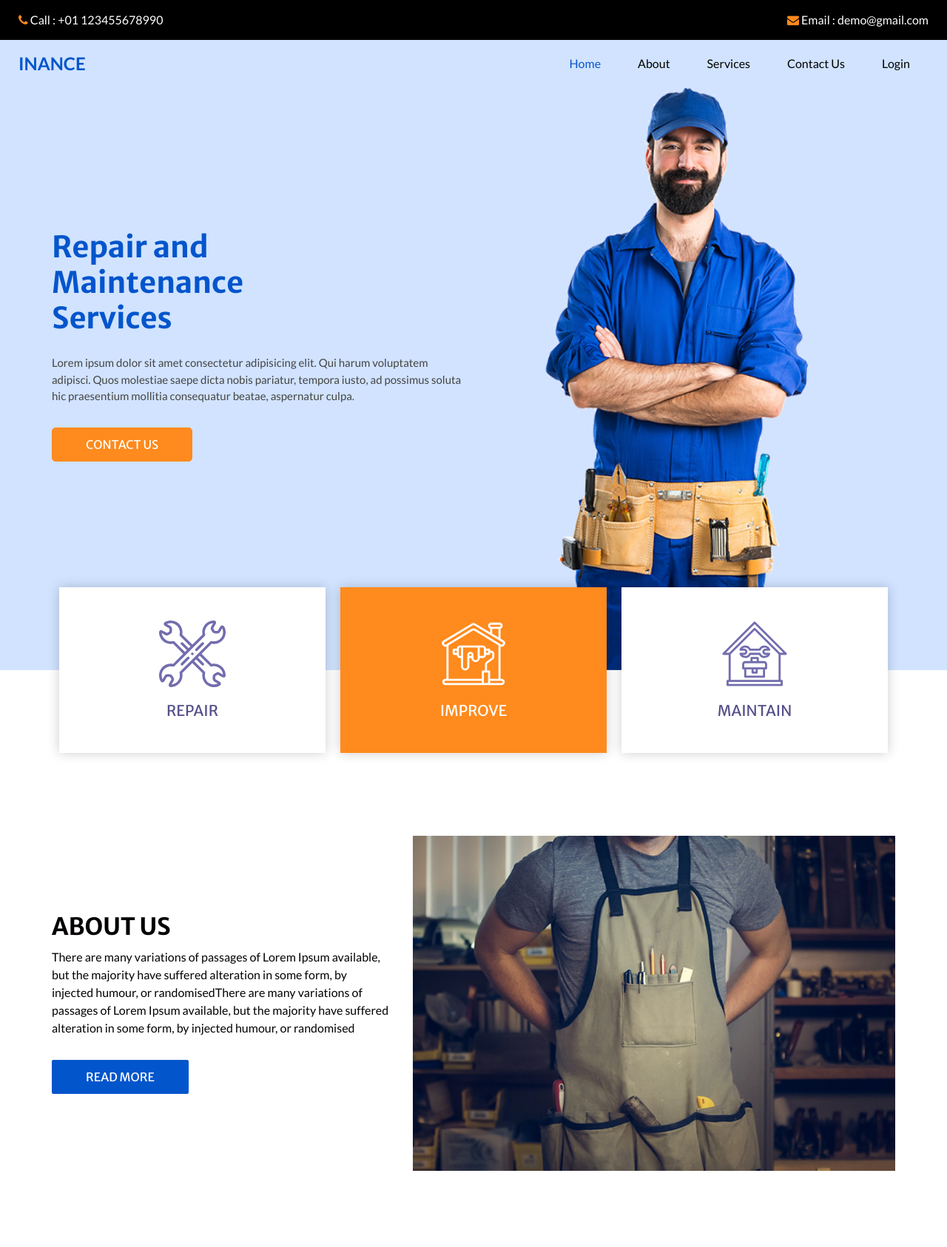
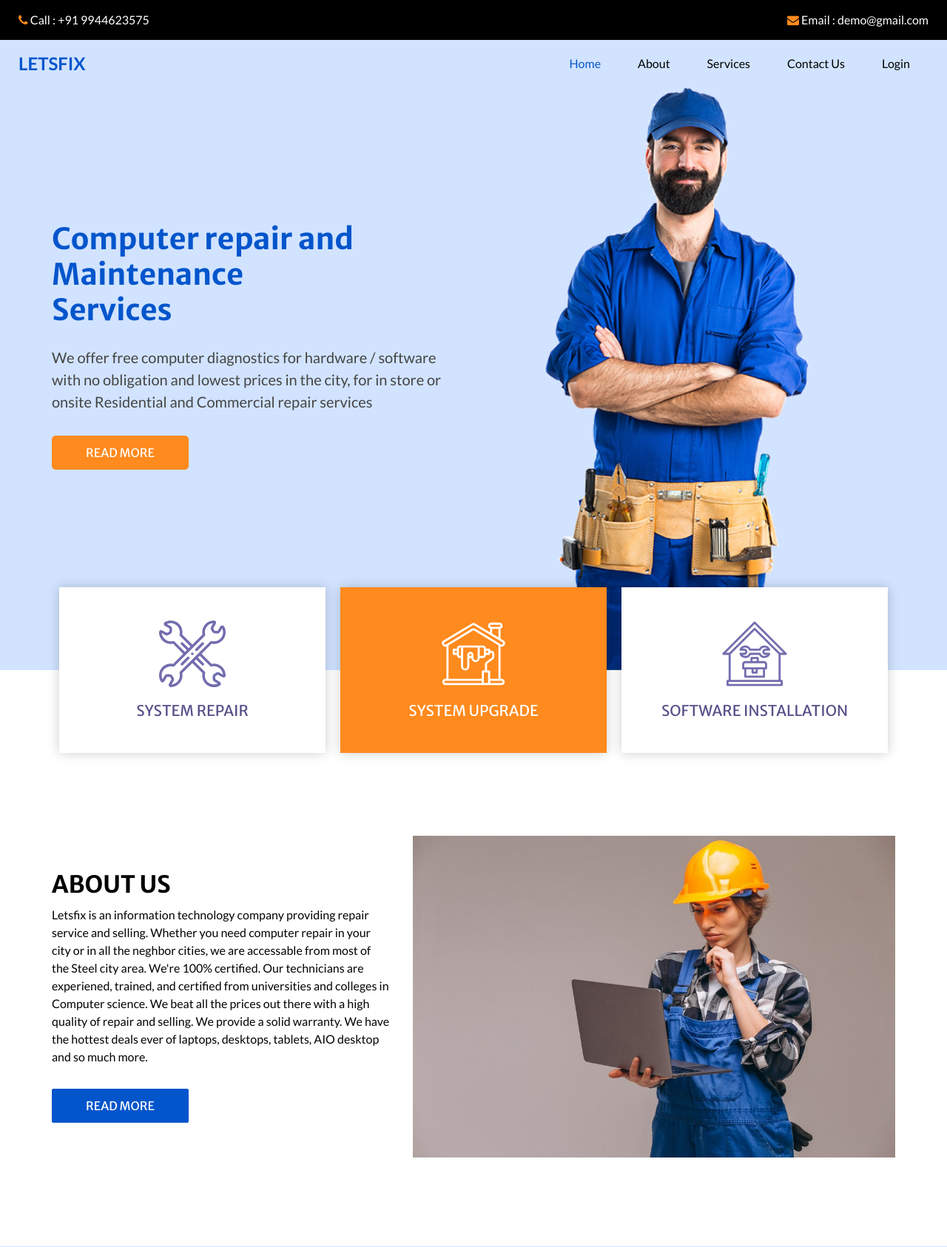
Before and after one commit to rajmohanperiyasamy/awslets, a Django app: page / in a window 1280 px wide. Shown: the top 1686 px of the page at 74% size. Run offline with Django 4.2, Linux system fonts and the light colour scheme; some libraries are stand-ins or nearby versions.

Commit message:
Home page changes

```diff
--- a/static/css/style.css
+++ b/static/css/style.css
@@ -303,7 +303,7 @@ a:focus {
 
 .slider_section .detail-box p {
   color: #444;
-  font-size: 15px;
+  font-size: 20px;
 }
 
 .slider_section .detail-box a {
--- a/templates/index.html
+++ b/templates/index.html
@@ -40,7 +40,7 @@
             <a href="">
               <i class="fa fa-phone" aria-hidden="true"></i>
               <span>
-                Call : +01 123455678990
+                Call : +91 9944623575
               </span>
             </a>
             <a href="">
@@ -57,7 +57,7 @@
           <nav class="navbar navbar-expand-lg custom_nav-container ">
             <a class="navbar-brand" href="index.html">
               <span>
-                Inance
+                Letsfix
               </span>
             </a>
 
@@ -104,15 +104,15 @@
             {% block content %}
                 <div class="detail-box">
                   <h1>
-                    Repair and <br>
+                    Computer repair and <br>
                     Maintenance <br>
                     Services
                   </h1>
                   <p>
-                    Lorem ipsum dolor sit amet consectetur adipisicing elit. Qui harum voluptatem adipisci. Quos molestiae saepe dicta nobis pariatur, tempora iusto, ad possimus soluta hic praesentium mollitia consequatur beatae, aspernatur culpa.
+                      We offer free computer diagnostics for hardware / software with no obligation and lowest prices in the city, for in store or onsite Residential and Commercial repair services
                   </p>
-                  <a href="">
-                    Contact Us
+                   <a href="#about_section">
+                     Read More
                   </a>
                 </div>
               {% endblock content %}
@@ -147,7 +147,7 @@
             </svg>
           </div>
           <h5 class="name">
-            Repair
+            System Repair
           </h5>
         </div>
         <div class="box active">
@@ -159,7 +159,7 @@
             </svg>
           </div>
           <h5 class="name">
-            Improve
+            System upgrade
           </h5>
         </div>
         <div class="box">
@@ -170,7 +170,7 @@
               <path d="M46,31H42.422a1,1,0,0,1,0-2H46a1,1,0,0,0,.916-1.4A5.992,5.992,0,0,0,36.231,27h-8.04a5.992,5.992,0,0,0-10.685.6,1,1,0,0,0,.916,1.4H22a1,1,0,0,1,0,2H18.422a1,1,0,0,0-.916,1.4,5.992,5.992,0,0,0,10.685.6h8.04a5.992,5.992,0,0,0,10.685-.6A1,1,0,0,0,46,31Zm-4.578,3a4,4,0,0,1-3.662-2.4,1,1,0,0,0-.916-.6H27.578a1,1,0,0,0-.916.6,3.991,3.991,0,0,1-6.3,1.4H22a3,3,0,0,0,0-6H20.359a3.991,3.991,0,0,1,6.3,1.4,1,1,0,0,0,.916.6h9.266a1,1,0,0,0,.916-.6,3.991,3.991,0,0,1,6.3-1.4h-1.64a3,3,0,0,0,0,6h1.64A3.988,3.988,0,0,1,41.422,34Z" /></svg>
           </div>
           <h5 class="name">
-            Maintain
+            Software installation
           </h5>
         </div>
       </div>
@@ -190,16 +190,16 @@
               About us
             </h2>
             <p>
-              There are many variations of passages of Lorem Ipsum available, but the majority have suffered alteration in some form, by injected humour, or randomisedThere are many variations of passages of Lorem Ipsum available, but the majority have suffered alteration in some form, by injected humour, or randomised
+              Letsfix is an information technology company providing repair service and selling. Whether you need computer repair in your city or in all the neghbor cities, we are accessable from most of the Steel city area. We're 100% certified. Our technicians are experiened, trained, and certified from universities and colleges in Computer science. We beat all the prices out there with a high quality of repair and selling. We provide a solid warranty. We have the hottest deals ever of laptops, desktops, tablets, AIO desktop and so much more.
             </p>
-            <a href="">
+            <a href="#professional_section">
               Read More
             </a>
           </div>
         </div>
         <div class="col-lg-7 col-md-6">
           <div class="img-box">
-            <img src="{% static "images/about-img.jpg" %}" alt="">
+            <img src="{% static "images/woman-repairer-isolated-with-laptop_1303-14265.jpg" %}" alt="">
           </div>
         </div>
       </div>
@@ -226,9 +226,10 @@
               Home Services.
             </h2>
             <p>
-              randomised words which don't look even slightly believable. If you are going to use a passage of Lorem Ipsum, you need to be sure there isn't anything embarrassing hidden in the middle of text. All randomised words which don't look even slightly
+              Yes, we provide on-site repair services for your convenience. Contact us to schedule an appointment, and we'll come to you.
+                We handle a wide range of computer issues, including hardware malfunctions, software errors, virus removal, data recovery, and more.
             </p>
-            <a href="">
+            <a href="#service_section">
               Read More
             </a>
           </div>
@@ -250,16 +251,16 @@
         <div class="col-sm-6 col-md-4 mx-auto">
           <div class="box ">
             <div class="img-box">
-              <img src="{% static "images/s1.png" %}" alt="">
+              <img src="{% static "images/system_repair.png" %}" alt="">
 
             </div>
             <div class="detail-box">
               <h5>
-                Maintenance
+                Repair
               </h5>
               <p>
-                when looking at its layout. The point of using Lorem Ipsum is
-                that it has a more-or-less normal
+                Our technicians at the Letsfix Computer Service
+                  will provide a repair solution for you!
               </p>
             </div>
           </div>
@@ -267,15 +268,15 @@
         <div class="col-sm-6 col-md-4 mx-auto">
           <div class="box ">
             <div class="img-box">
-              <img src="{% static "images/s2.png" %}" alt="">
+              <img src="{% static "images/microsoft_windows_windows_10.png" %}" alt="">
             </div>
             <div class="detail-box">
               <h5>
-                Electrical
+                Installation
               </h5>
               <p>
-                when looking at its layout. The point of using Lorem Ipsum is
-                that it has a more-or-less normal
+                Our technicians at the Letsfix
+                  will install the software products with licence for you!
               </p>
             </div>
           </div>
@@ -283,22 +284,22 @@
         <div class="col-sm-6 col-md-4 mx-auto">
           <div class="box ">
             <div class="img-box">
-              <img src="{% static "images/s3.png" %}" alt="">
+              <img src="{% static "images/mac_desktop_icon.png" %}" alt="">
             </div>
             <div class="detail-box">
               <h5>
-                Plumbing
+                Upgrades
               </h5>
               <p>
-                when looking at its layout. The point of using Lorem Ipsum is
-                that it has a more-or-less normal
+                Our technicians at the Letsfix Computer Service
+                  will upgrade the hardware for you!
               </p>
             </div>
           </div>
         </div>
       </div>
       <div class="btn-box">
-        <a href="">
+        <a href="#client_section">
           View More
         </a>
       </div>
@@ -340,7 +341,7 @@
               </div>
               <div class="client_text">
                 <p>
-                  chunks as necessary, making this the first true generator on the Internet. It uses a dictionary of over 200 Latin words, combined with a handful of model sentence structures, to generate Lorem Ipsum
+                  This place is good for computer repair. I have a issues with my computer not turning on, i take my computer to letsfix in irvivg and they fixed my computer any working good. They ask very reasonable price and i highly recommended Letsfix.
                 </p>
               </div>
             </div>
@@ -367,7 +368,7 @@
               </div>
               <div class="client_text">
                 <p>
-                  chunks as necessary, making this the first true generator on the Internet. It uses a dictionary of over 200 Latin words, combined with a handful of model sentence structures, to generate Lorem Ipsum
+                  Ramesh fixed my computer issue in about 10 minutes and charged me a reasonable price. He was friendly and explained how he fixed the problem. I would highly recommend using this company to anyone who wants quality .
                 </p>
               </div>
             </div>
@@ -394,7 +395,7 @@
               </div>
               <div class="client_text">
                 <p>
-                  chunks as necessary, making this the first true generator on the Internet. It uses a dictionary of over 200 Latin words, combined with a handful of model sentence structures, to generate Lorem Ipsum
+                  This place is good for computer repair. I have a issues with my computer not turning on, i take my computer to letsfix in irvivg and they fixed my computer any working good. They ask very reasonable price and i highly recommended Letsfix.
                 </p>
               </div>
             </div>
@@ -421,7 +422,7 @@
               </div>
               <div class="client_text">
                 <p>
-                  chunks as necessary, making this the first true generator on the Internet. It uses a dictionary of over 200 Latin words, combined with a handful of model sentence structures, to generate Lorem Ipsum
+                  Ramesh fixed my computer issue in about 10 minutes and charged me a reasonable price. He was friendly and explained how he fixed the problem. I would highly recommend using this company to anyone who wants quality .
                 </p>
               </div>
             </div>
```
Also changed, not shown: static/images/mac_desktop_icon.png (added), static/images/microsoft_windows_windows_10.png (added), static/images/system_repair.png (added), static/images/woman-repairer-isolated-with-laptop_1303-14265.jpg (added), static/style.css (line endings or trailing spaces).
